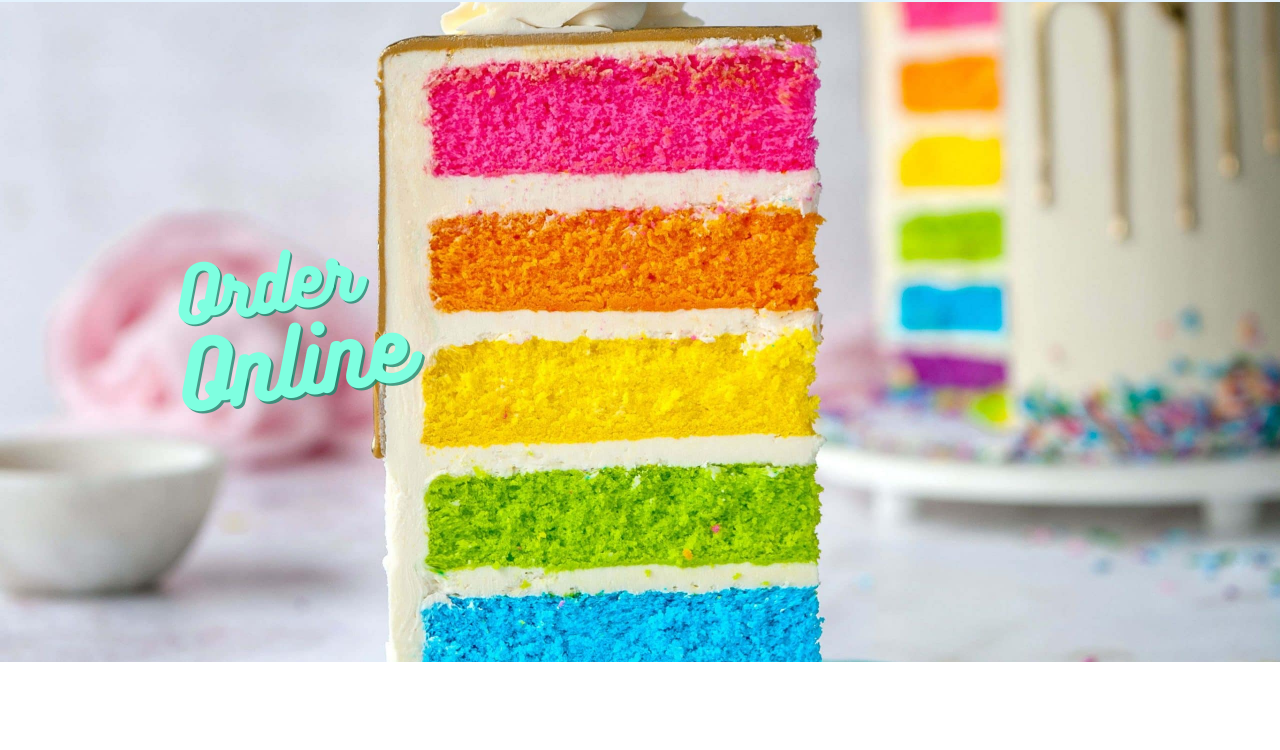
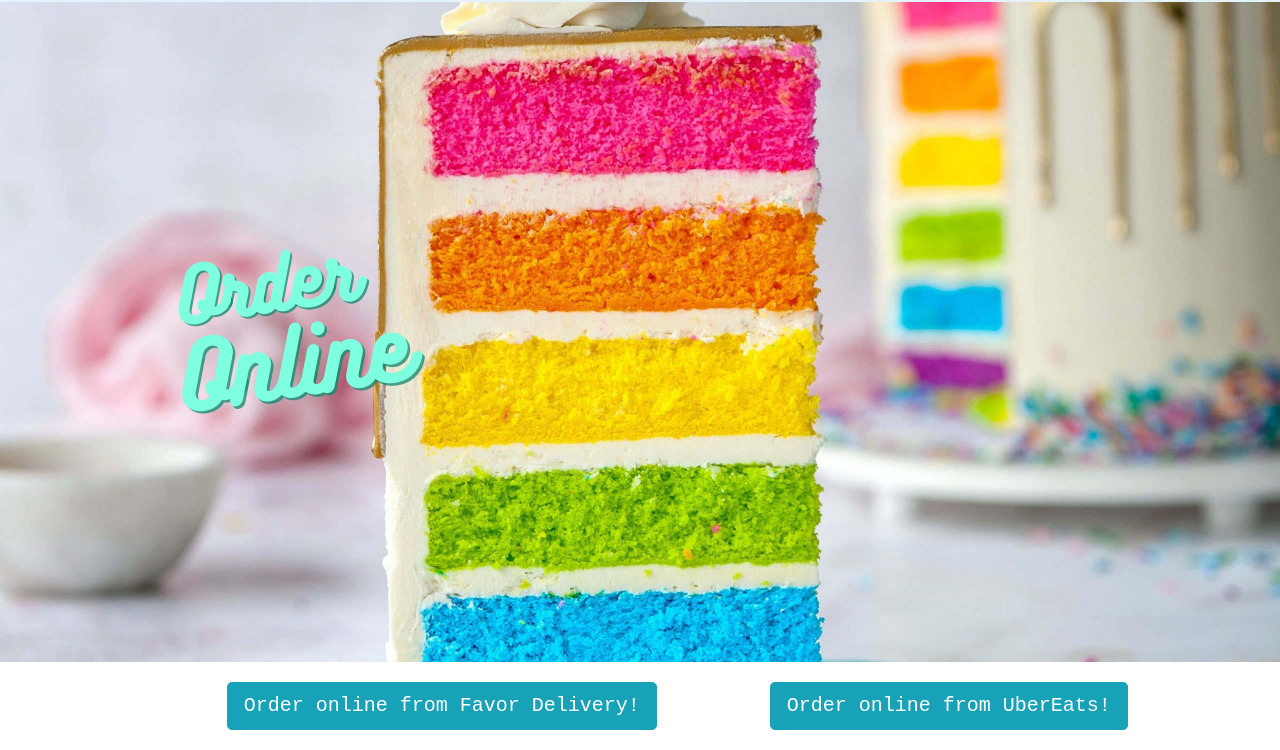
Before and after one commit to hromero39/PortfolioProject, a website: page order.html in a window 1280 px wide. Shown: the part 54-804 px from the top of the page. Drawn offline with nearby package versions, Linux system fonts and the light colour scheme.

Commit message:
Buttons
Added two delivery buttons for Uber Eats and Favor

```diff
--- a/css/styles.css
+++ b/css/styles.css
@@ -48,3 +48,6 @@
 .modal-paragraph{
     color:pink;
 }
+ .deliveryButtons{
+     margin:20px;
+ }
--- a/order.html
+++ b/order.html
@@ -70,6 +70,10 @@
         </div>
 
     </header>
+    <div class="deliveryButtons">
+        <a class="btn btn-info btn-lg offset-2" href="https://favordelivery.com/" role="button">Order online from Favor Delivery!</a>
+        <a class="btn btn-info btn-lg offset-1" href="https://www.ubereats.com/" role="button">Order online from UberEats!</a>
+    </div>
 
 
 
```
